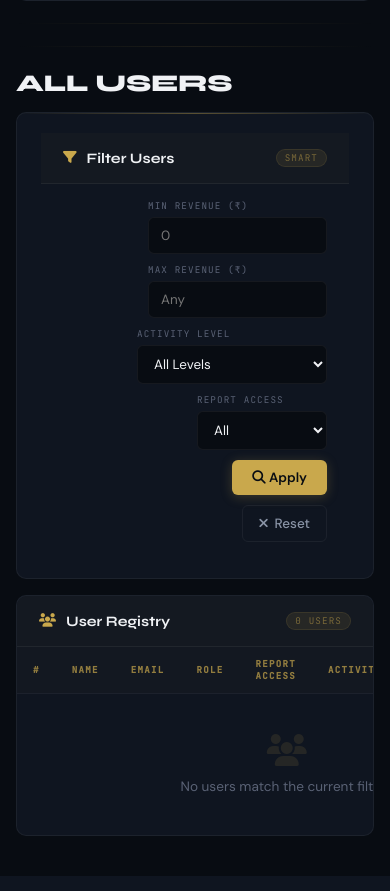
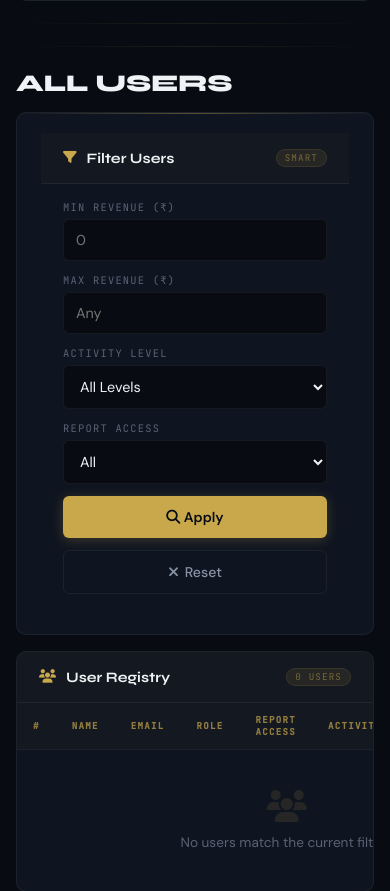
Before and after one commit to adithyasm00/Flask-SalesdataAnalyser, a Flask app: page /admin-panel in a window 390 px wide. Shown: the part 1784-2675 px from the top of the page. Run offline with Flask 3, Linux system fonts and the light colour scheme; the visitor is signed in with stand-in values (Sample User, id 1); data comes from the database, SQL or seed files in the repository; data that the repository does not hold is empty.

Commit message:
Update admin-panel.html

```diff
--- a/templates/admin-panel.html
+++ b/templates/admin-panel.html
@@ -1,4 +1,4 @@
-  <!DOCTYPE html>
+    <!DOCTYPE html>
 <html lang="en">
 <head>
 <meta charset="UTF-8">
@@ -459,8 +459,37 @@ td.id-cell { font-family:var(--font-mono); font-size:.68rem; color:var(--muted2)
 }
 @media(max-width:580px) {
     .stat-grid { grid-template-columns:1fr; }
-    .filter-form { flex-direction:column; }
     .sparkline-row { grid-template-columns:1fr; }
+
+    /* Filter form fix */
+    .filter-form {
+        flex-direction: column;
+        gap: 12px;
+    }
+    .filter-group {
+        min-width: 0;
+        width: 100%;
+    }
+    .filter-group label {
+        font-size: .65rem;
+    }
+    .filter-input {
+        width: 100%;
+        padding: 11px 12px;
+        font-size: .9rem;
+    }
+    .filter-btn {
+        width: 100%;
+        justify-content: center;
+        padding: 12px;
+        font-size: .88rem;
+    }
+    .filter-reset {
+        width: 100%;
+        justify-content: center;
+        padding: 12px;
+        font-size: .88rem;
+    }
 }
 </style>
 </head>
@@ -717,7 +746,7 @@ td.id-cell { font-family:var(--font-mono); font-size:.68rem; color:var(--muted2)
                         <h3>Filter Users</h3>
                         <span class="card-tag">Smart</span>
                     </div>
-                    <div style="padding:16px 22px;">
+                    <div style="padding:16px 22px 20px;">
                         <form class="filter-form" method="GET" action="/admin-panel#users">
                             <div class="filter-group">
                                 <label>Min Revenue (₹)</label>
```
